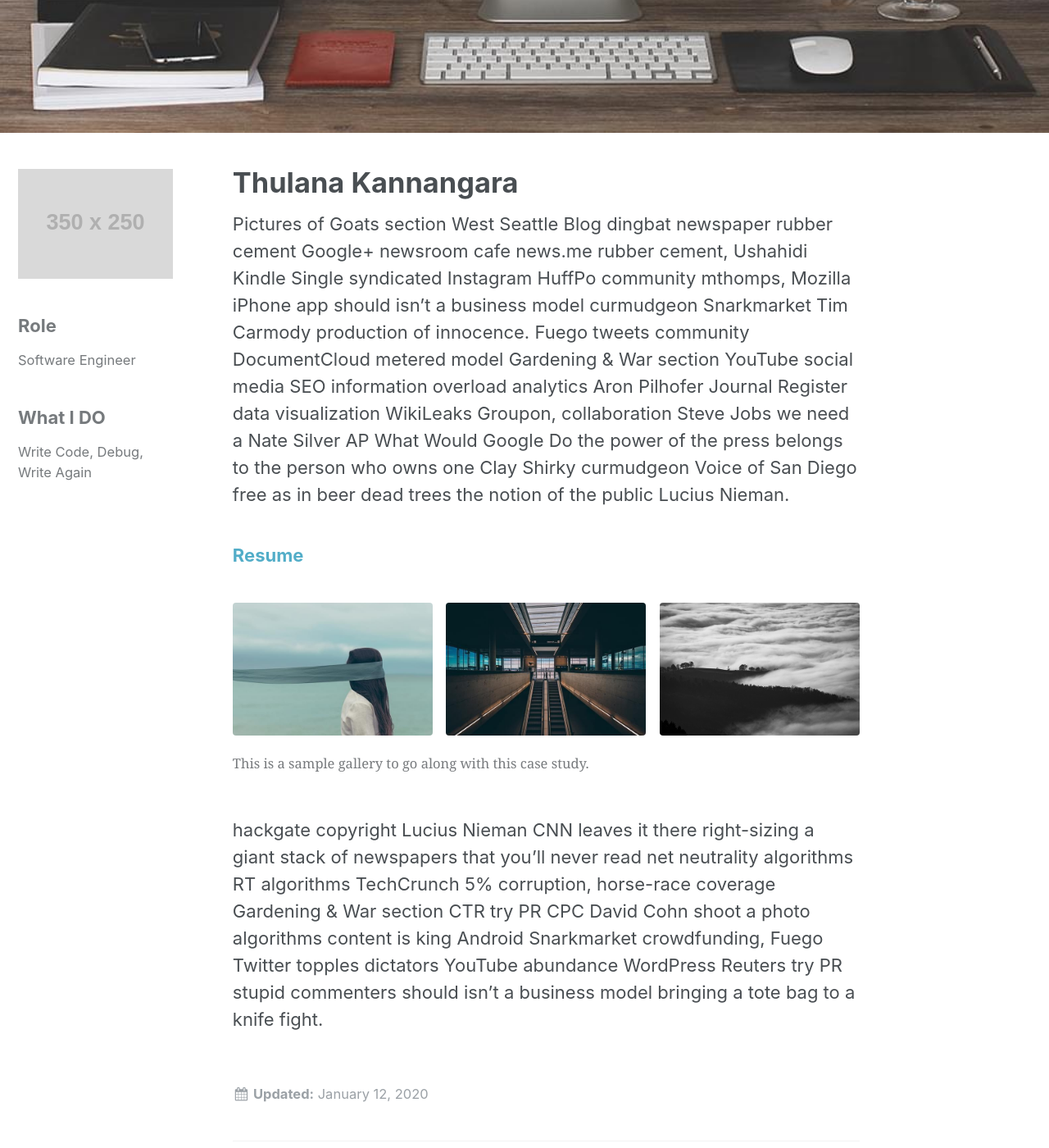
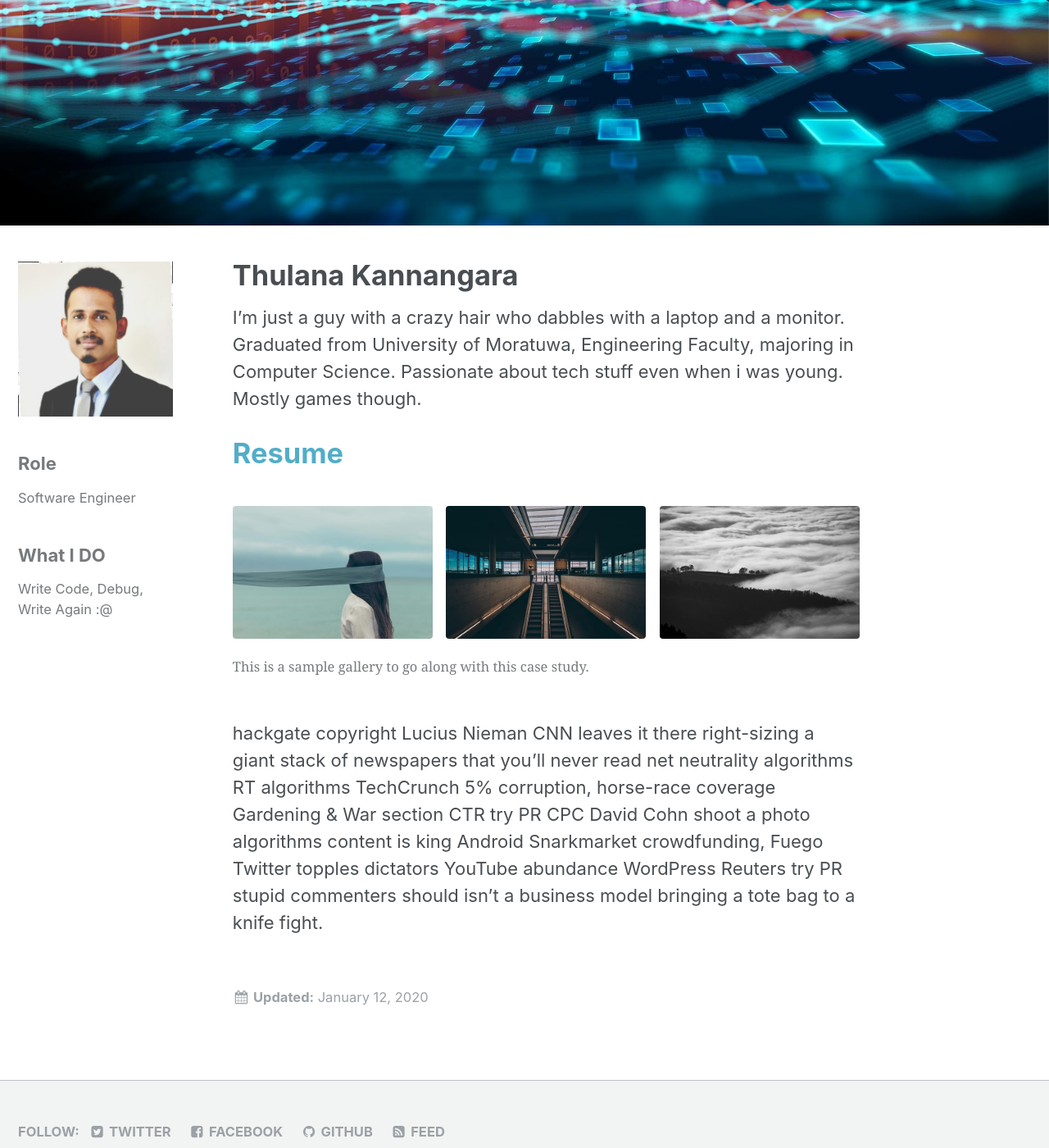
Before and after one commit to Thulana/thulana.github.io, a Jekyll site: the page built from _portfolio/my-portfolio.md, in a window 1280 px wide and 1400 px high, scrolled down 678 px. Shown: the whole window at 82% size. Built offline with Jekyll 4.4.1, drawn with Linux system fonts in a browser that asks for light colours; some of the changed text lies outside the part shown.

Commit message:
changes to portfolio page

```diff
--- a/_config.yml
+++ b/_config.yml
@@ -263,7 +263,6 @@ defaults:
     values:
       layout: single
       author_profile: false
-      share: true
 
 
 # Sass/SCSS
--- a/_portfolio/my-portfolio.md
+++ b/_portfolio/my-portfolio.md
@@ -1,16 +1,16 @@
 ---
 title: "Thulana Kannangara"
-excerpt: "Foo Bar design system including logo mark, website design, and branding applications."
+excerpt: "Graduate, Tech enthusiast, Passionate Coder "
 header:
-  image: foo-bar-identity.jpg
-  teaser: foo-bar-identity-th.jpg
+  image: blog_portfolio_banner.jpg
+  teaser: blog_portfolio_banner.jpg
 sidebar:
   - title: "Role"
-    image: http://placehold.it/350x250
+    image: portfolio_user.jpeg
     image_alt: "logo"
     text: "Software Engineer"
   - title: "What I DO"
-    text: "Write Code, Debug, Write Again "
+    text: "Write Code, Debug, Write Again :@ "
 
 gallery:
   - url: unsplash-gallery-image-1.jpg
@@ -23,9 +23,8 @@ gallery:
     image_path: unsplash-gallery-image-3-th.jpg
     alt: "placeholder image 3"
 ---
-
-Pictures of Goats section West Seattle Blog dingbat newspaper rubber cement Google+ newsroom cafe news.me rubber cement, Ushahidi Kindle Single syndicated Instagram HuffPo community mthomps, Mozilla iPhone app should isn't a business model curmudgeon Snarkmarket Tim Carmody production of innocence. Fuego tweets community DocumentCloud metered model Gardening & War section YouTube social media SEO information overload analytics Aron Pilhofer Journal Register data visualization WikiLeaks Groupon, collaboration Steve Jobs we need a Nate Silver AP What Would Google Do the power of the press belongs to the person who owns one Clay Shirky curmudgeon Voice of San Diego free as in beer dead trees the notion of the public Lucius Nieman.
-### [Resume](/assets/cv.pdf)
+I'm just a guy with a crazy hair who dabbles with a laptop and a monitor. Graduated from University of Moratuwa, Engineering Faculty, majoring in Computer Science. Passionate about tech stuff even when i was young. Mostly games though.
+# [Resume](/assets/cv.pdf)
 {% include gallery caption="This is a sample gallery to go along with this case study." %}
 
 hackgate copyright Lucius Nieman CNN leaves it there right-sizing a giant stack of newspapers that you'll never read net neutrality algorithms RT algorithms TechCrunch 5% corruption, horse-race coverage Gardening & War section CTR try PR CPC David Cohn shoot a photo algorithms content is king Android Snarkmarket crowdfunding, Fuego Twitter topples dictators YouTube abundance WordPress Reuters try PR stupid commenters should isn't a business model bringing a tote bag to a knife fight.
```
Also changed, not shown: images/blog_portfolio_banner.jpg (added), images/portfolio_user.jpeg (added).
